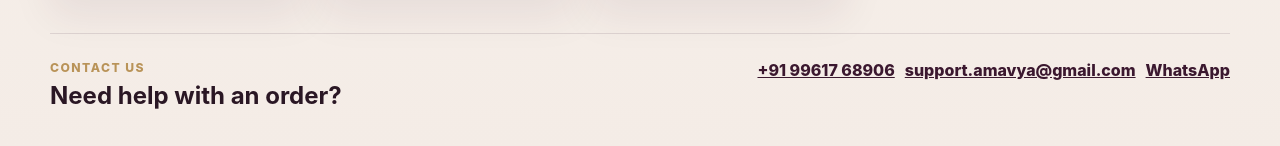
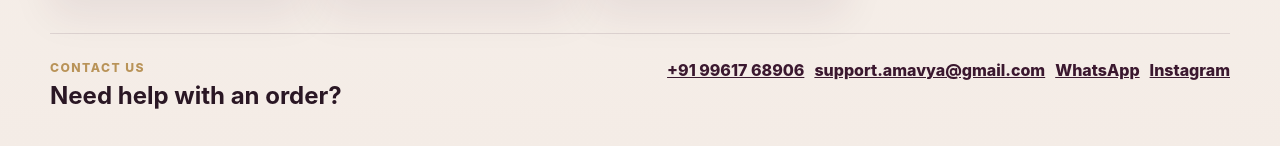
Before and after one commit to amaldev07/amavya-new-shoppingcart, an Angular app: page / in a window 1280 px wide. Shown: the part 1159-1305 px from the top of the page. Built offline with nearby package versions, Linux system fonts and the light colour scheme.

Commit message:
update app.html and app.ts

```diff
--- a/src/app/app.html
+++ b/src/app/app.html
@@ -177,6 +177,7 @@
       <a [href]="contactPhoneHref">{{ contactPhone }}</a>
       <a [href]="contactEmailHref">{{ contactEmail }}</a>
       <a [href]="contactWhatsappHref" target="_blank" rel="noopener">WhatsApp</a>
+      <a [href]="instagramHref" target="_blank" rel="noopener">Instagram</a>
     </div>
   </section>
 
--- a/src/app/app.ts
+++ b/src/app/app.ts
@@ -17,6 +17,7 @@ const SHIPPING_CHARGE = 45;
 const WHATSAPP_NUMBER = '919961768906';
 const CONTACT_PHONE = '+91 99617 68906';
 const CONTACT_EMAIL = 'support.amavya@gmail.com';
+const INSTAGRAM_URL = 'https://www.instagram.com/_amavya_/';
 
 @Component({
   selector: 'app-root',
@@ -44,6 +45,7 @@ export class App implements OnInit, OnDestroy {
   protected readonly contactEmail = CONTACT_EMAIL;
   protected readonly contactEmailHref = `mailto:${CONTACT_EMAIL}`;
   protected readonly contactWhatsappHref = `https://wa.me/${WHATSAPP_NUMBER}`;
+  protected readonly instagramHref = INSTAGRAM_URL;
   protected readonly customer: CustomerDetails = {
     name: '',
     phone: '',
```
